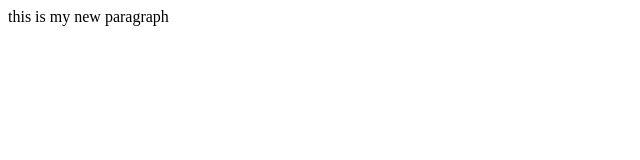
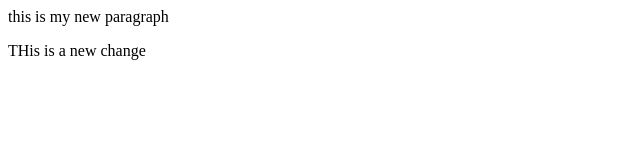
Before and after one commit to Hardik381/local, a plain HTML site: page index.html in a window 1280 px wide. Shown: the whole page, without its empty margins (0-640 px from the left). Drawn offline with Linux system fonts and the light colour scheme.

Commit message:
new feature is added

```diff
--- a/index.html
+++ b/index.html
@@ -1 +1,2 @@
 <p>this is my new paragraph</p>
+<p>THis is a new change</p>
```
